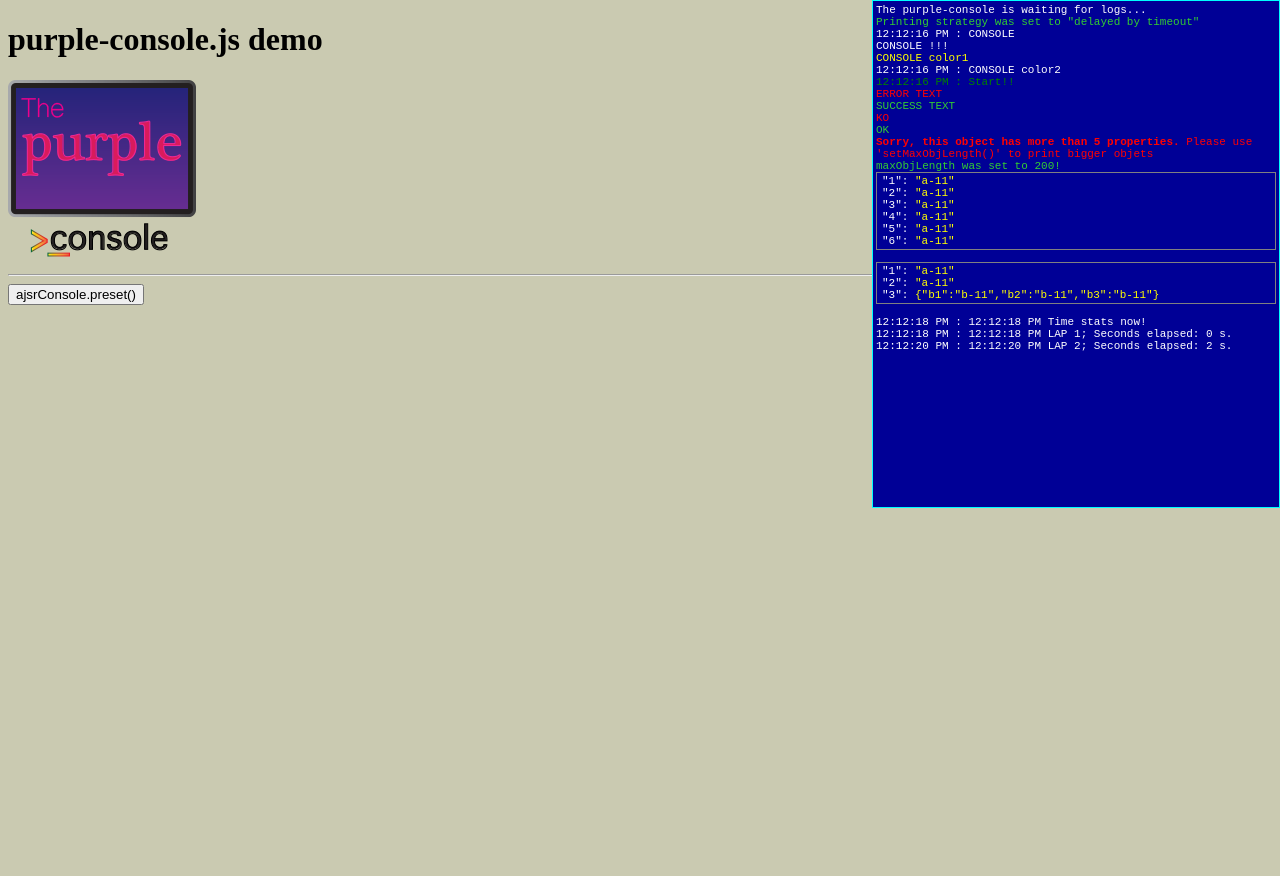
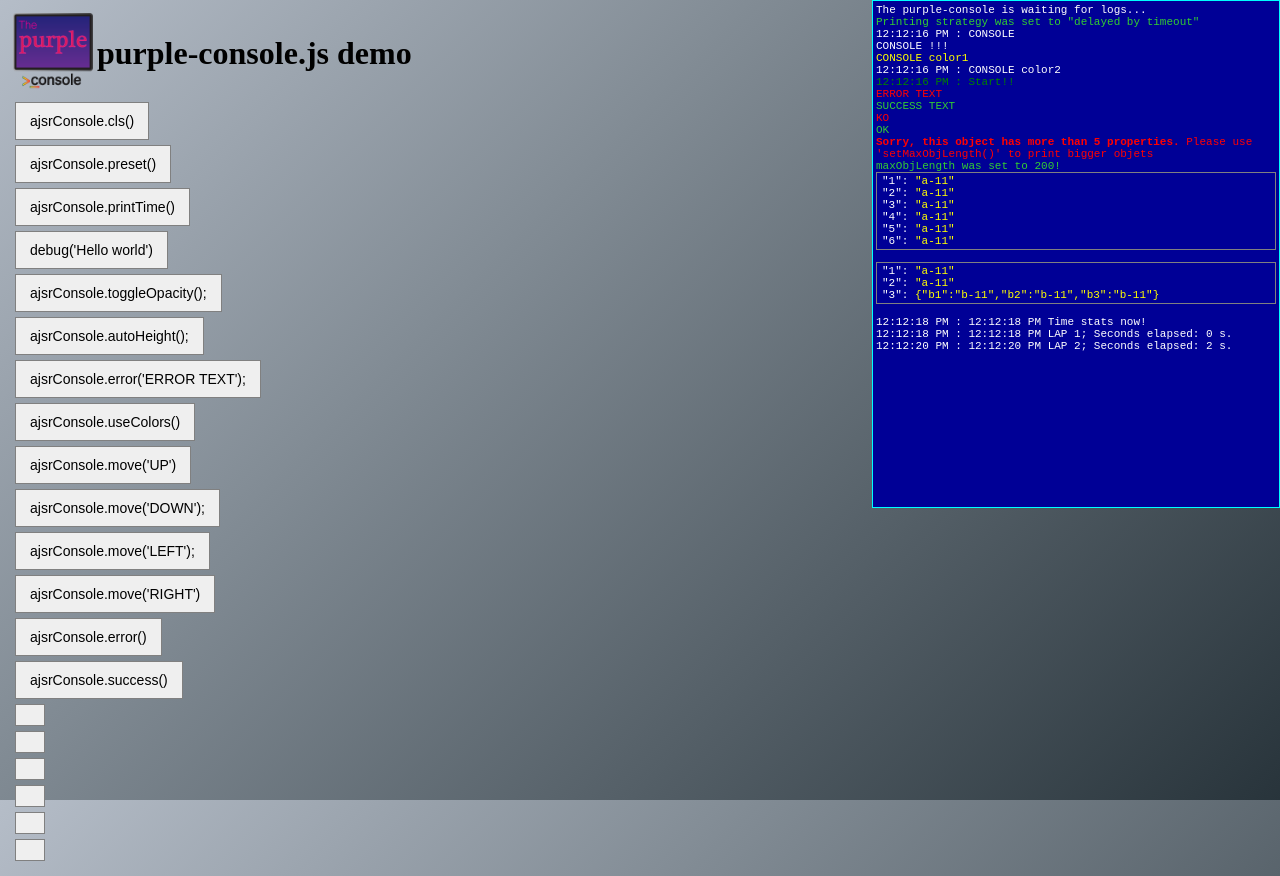
Before and after one commit to ajsoriar/purple-console, a website: page demo/index.html in a window 1280 px wide. Before the commit the page ends 800 px from the top, so only its background shows below. Drawn offline with Linux system fonts and the light colour scheme.

Commit message:
Add demo buttons to show off main functionality of the console

```diff
--- a/demo/index.html
+++ b/demo/index.html
@@ -7,24 +7,66 @@
     <meta http-equiv="X-UA-Compatible" content="ie=edge">
     <title>purple-console.js demo</title>
     <style>
+        html {
+            width: 100%;
+            height: 100%;
+        }
+
         body{
             background-color: rgb(202, 202, 177);
+            margin: 0;
+            padding: 10px;
+            overflow: hidden;
+
+            /* Permalink - use to edit and share this gradient: https://colorzilla.com/gradient-editor/#b5bdc8+0,828c95+36,28343b+100;Grey+Black+3D */
+            background: #b5bdc8; /* Old browsers */
+            background: -moz-linear-gradient(-45deg,  #b5bdc8 0%, #828c95 36%, #28343b 100%); /* FF3.6-15 */
+            background: -webkit-linear-gradient(-45deg,  #b5bdc8 0%,#828c95 36%,#28343b 100%); /* Chrome10-25,Safari5.1-6 */
+            background: linear-gradient(135deg,  #b5bdc8 0%,#828c95 36%,#28343b 100%); /* W3C, IE10+, FF16+, Chrome26+, Opera12+, Safari7+ */
+            filter: progid:DXImageTransform.Microsoft.gradient( startColorstr='#b5bdc8', endColorstr='#28343b',GradientType=1 ); /* IE6-9 fallback on horizontal gradient */
+
+        }
+        .btn{
+            margin: 5px;
+            display: block;
+            padding: 10px 14px;
+            font-size: 14px;
+            border: 1px solid gray;
         }
     </style>
 
 </head>
 
 <body>
-    <h1>purple-console.js demo</h1>
-    <img src="./purple-console.logo.png" ></img>
-    <hr>
-    <button onclick="applyPreset()">ajsrConsole.preset()</button>
+    <table>
+        <tr>
+            <td><img src="./purple-console.logo.png" style="width: 80px;" ></img></td>
+            <td><h1>purple-console.js demo</h1></td>
+        </tr>
+    </table>
+    <button class="btn" onclick="ajsrConsole.cls()">ajsrConsole.cls()</button>
+    <button class="btn" onclick="ajsrConsole.preset()">ajsrConsole.preset()</button>
+    <button class="btn" onclick="ajsrConsole.printTime()">ajsrConsole.printTime()</button>
+    <button class="btn" onclick="debug('Hello world')">debug('Hello world')</button>
+    <button class="btn" onclick="ajsrConsole.toggleOpacity();">ajsrConsole.toggleOpacity();</button>
+    <button class="btn" onclick="ajsrConsole.autoHeight();">ajsrConsole.autoHeight();</button>
+    <button class="btn" onclick="ajsrConsole.error('ERROR TEXT');">ajsrConsole.error('ERROR TEXT');</button>
+    <button class="btn" onclick="ajsrConsole.useColors()">ajsrConsole.useColors()</button>
+    <button class="btn" onclick="ajsrConsole.move('UP')">ajsrConsole.move('UP')</button>
+    <button class="btn" onclick="ajsrConsole.move('DOWN');">ajsrConsole.move('DOWN');</button>
+    <button class="btn" onclick="ajsrConsole.move('LEFT');">ajsrConsole.move('LEFT');</button>
+    <button class="btn" onclick="ajsrConsole.move('RIGHT')">ajsrConsole.move('RIGHT')</button>
+    <button class="btn" onclick="ajsrConsole.error()">ajsrConsole.error()</button>
+    <button class="btn" onclick="ajsrConsole.success()">ajsrConsole.success()</button>
+    <button class="btn" onclick=""></button>
+    <button class="btn" onclick=""></button>
+    <button class="btn" onclick=""></button>
+    <button class="btn" onclick=""></button>
+    <button class="btn" onclick=""></button>
+    <button class="btn" onclick=""></button>
+
     <script src="../src/purple-console.js"></script>
     <script>
-
-        var applyPreset = function() {
-            ajsrConsole.preset();
-        };
 
         ajsrConsole.filterJSErrors();
 
@@ -85,20 +127,20 @@
         debug.printObj(myObj);
 
         var counter = 1000;
-/*
-        function countDown() {
-            if (counter > 0) {
-                setTimeout(function () {
 
-                    //console.log(counter);
-                    log("Hello world! counter: " + counter);
-                    counter--;
-                    countDown(counter);
-                }, 100);
-            }
-        }
-        countDown();
-*/
+        // function countDown() {
+        //     if (counter > 0) {
+        //         setTimeout(function () {
+
+        //             //console.log(counter);
+        //             log("Hello world! counter: " + counter);
+        //             counter--;
+        //             countDown(counter);
+        //         }, 100);
+        //     }
+        // }
+        // countDown();
+
         var lap = 0;
         function addLap() {
             if (counter > 0 && lap < 10) {
@@ -106,9 +148,19 @@
                     lap++;
                     ajsrConsole.setLap("LAP " + lap);
                     addLap();
+
+                    if ( lap === 3 ) ajsrConsole.autoHeight();
+                    if ( lap === 7 ) ajsrConsole.setSize(700);
                 }, 2000);
             } else {
+                ajsrConsole.br();
                 ajsrConsole.printLaps();
+                ajsrConsole.br();
+                debugObj("LOL", myObj,"red","rgba(0,0,0,0.5)");
+                debugObj(myObj,"#2196f3","rgb(64, 29, 197)");
+                debugObj(myObj,"red");
+                debugObj(myObj);
+                debugObj("Printing the list of Laps", ajsrConsole.data.laps, "green","rgba(0,0,0,0.5)");
             }
         }
         addLap();
```
